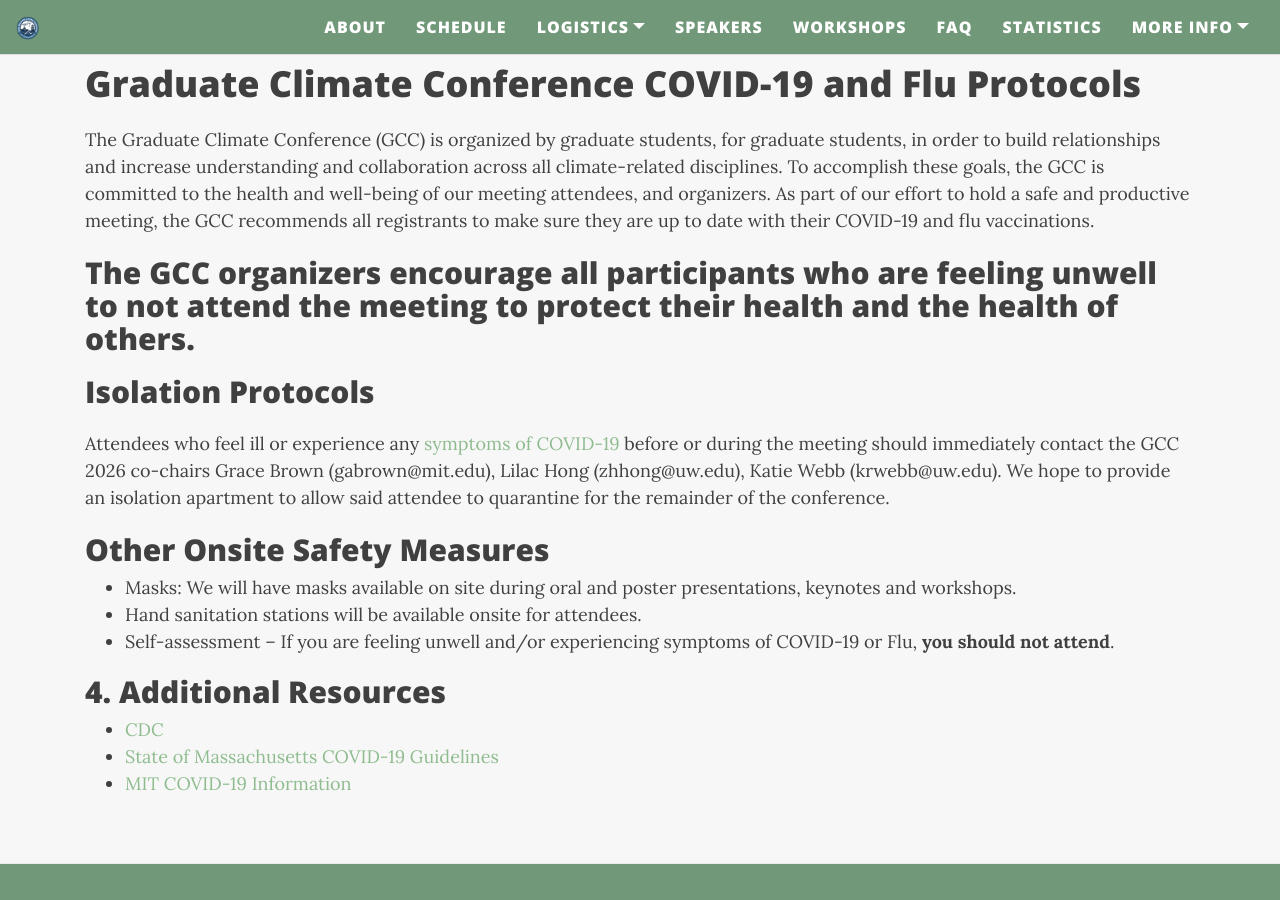
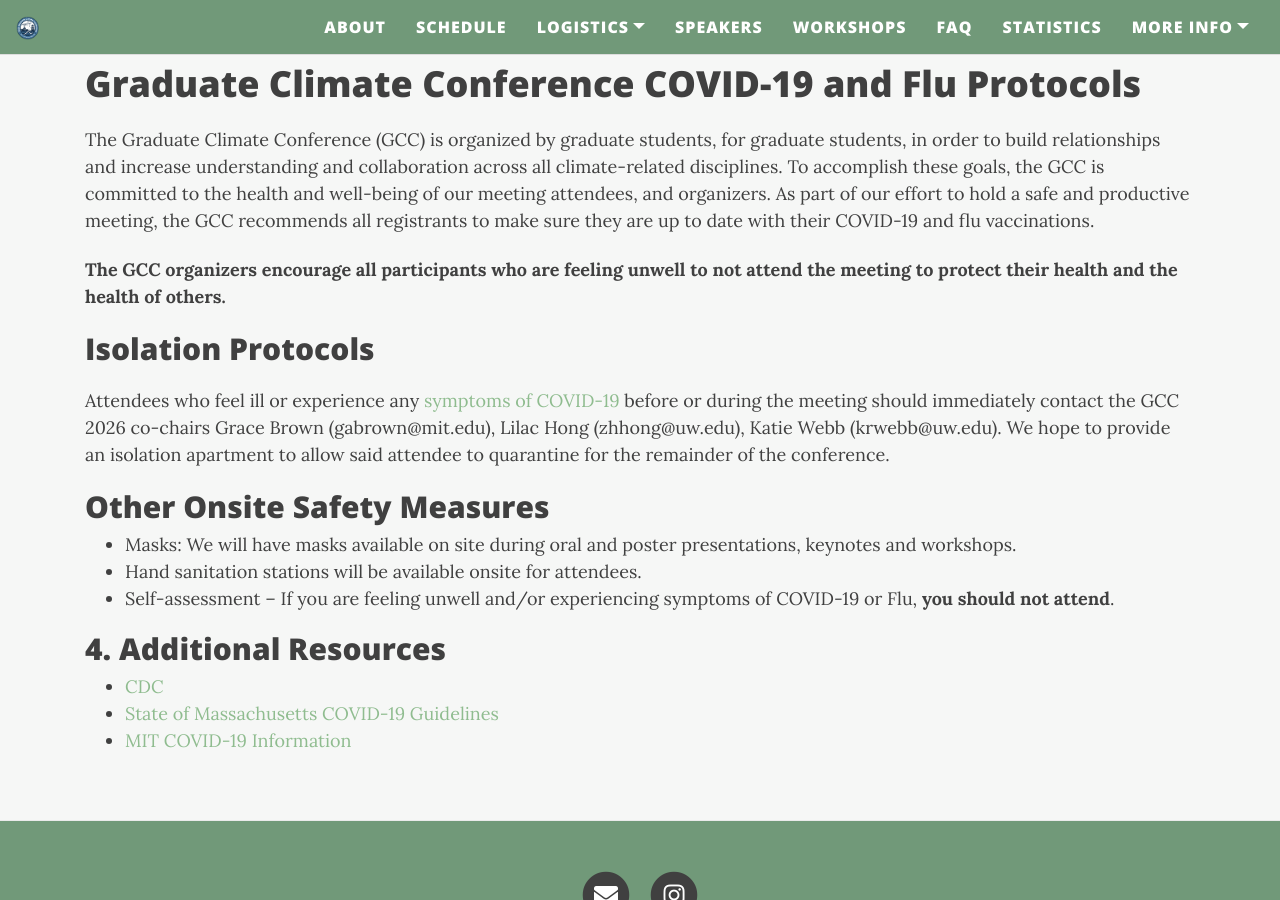
Before and after one commit to graduateclimateconference/GCC2026, a Jekyll site: the page built from covid.md, in a window 1280 px wide and 900 px high, scrolled down 566 px. Built offline with Jekyll 4.4.1, drawn with Linux system fonts in a browser that asks for light colours; nearby versions of some CDN libraries.

```diff
--- a/covid.md
+++ b/covid.md
@@ -8,7 +8,7 @@ cover-img: "/assets/img/WoodsHole2.jpeg"
 
 The Graduate Climate Conference (GCC) is organized by graduate students, for graduate students, in order to build relationships and increase understanding and collaboration across all climate-related disciplines. To accomplish these goals, the GCC is committed to the health and well-being of our meeting attendees, and organizers. As part of our effort to hold a safe and productive meeting, the GCC recommends all registrants to make sure they are up to date with their COVID-19 and flu vaccinations.
 
-## The GCC organizers encourage all participants who are feeling unwell to not attend the meeting to protect their health and the health of others.
+**The GCC organizers encourage all participants who are feeling unwell to not attend the meeting to protect their health and the health of others.**
 
 ## Isolation Protocols
 
```
